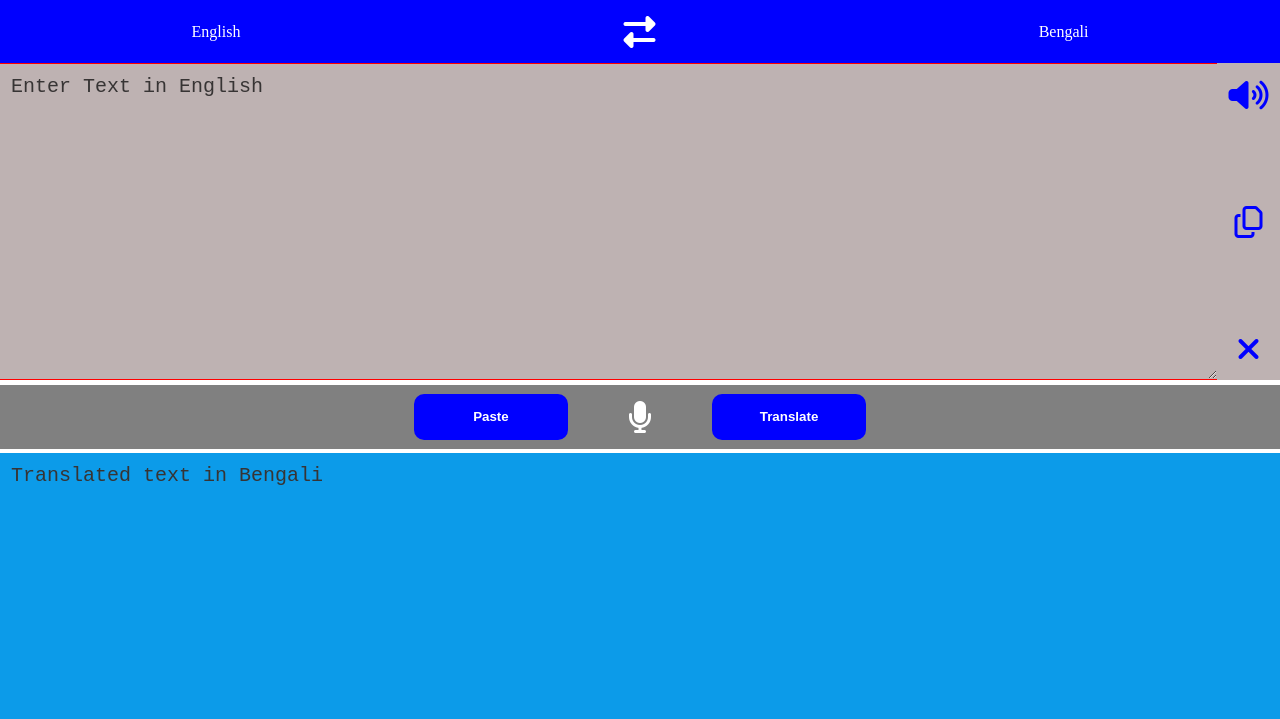
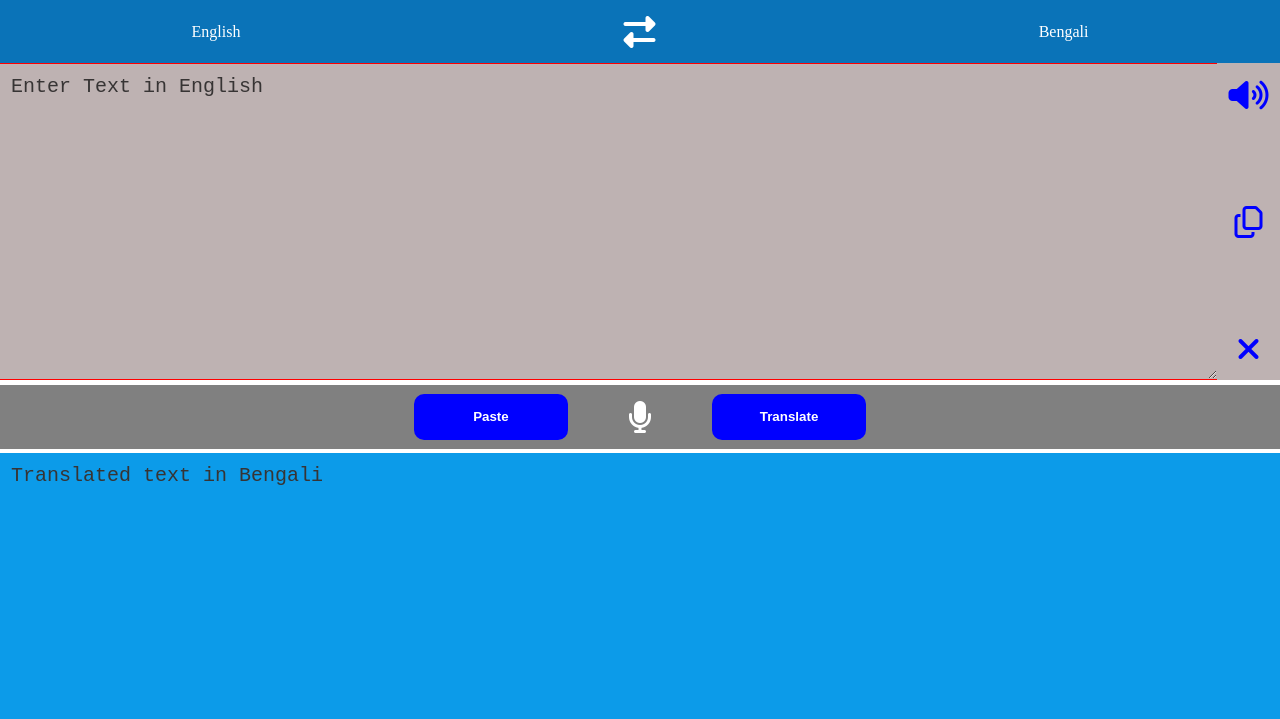
Before and after one commit to software-devoper/Translator, a plain HTML site: page index.html in a window 1280 px wide. Shown: the top 719 px of the page. Drawn offline with Linux system fonts and the light colour scheme.

Commit message:
Update style.css

```diff
--- a/style.css
+++ b/style.css
@@ -15,7 +15,7 @@ li {
 .nav {
     height: 8%;
     width: 100%;
-    background-color: blue;
+    background-color: #0a73b8;
     display: flex;
     justify-content: left;
     align-items: center;
```
